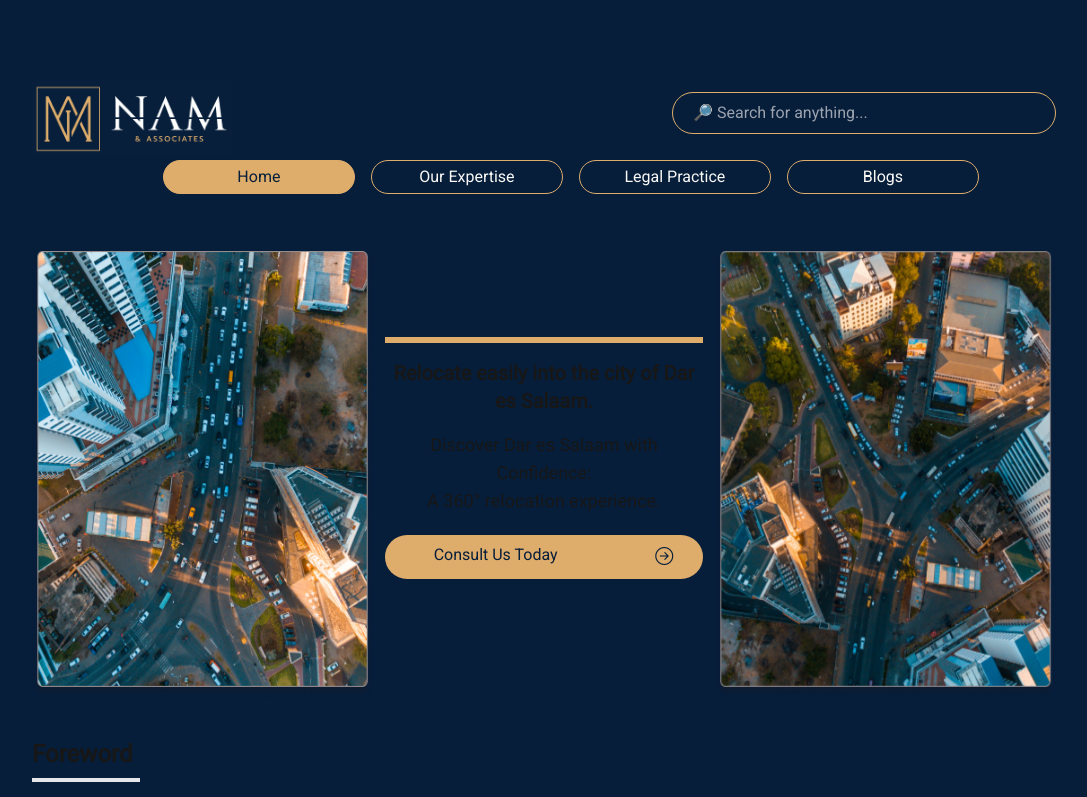
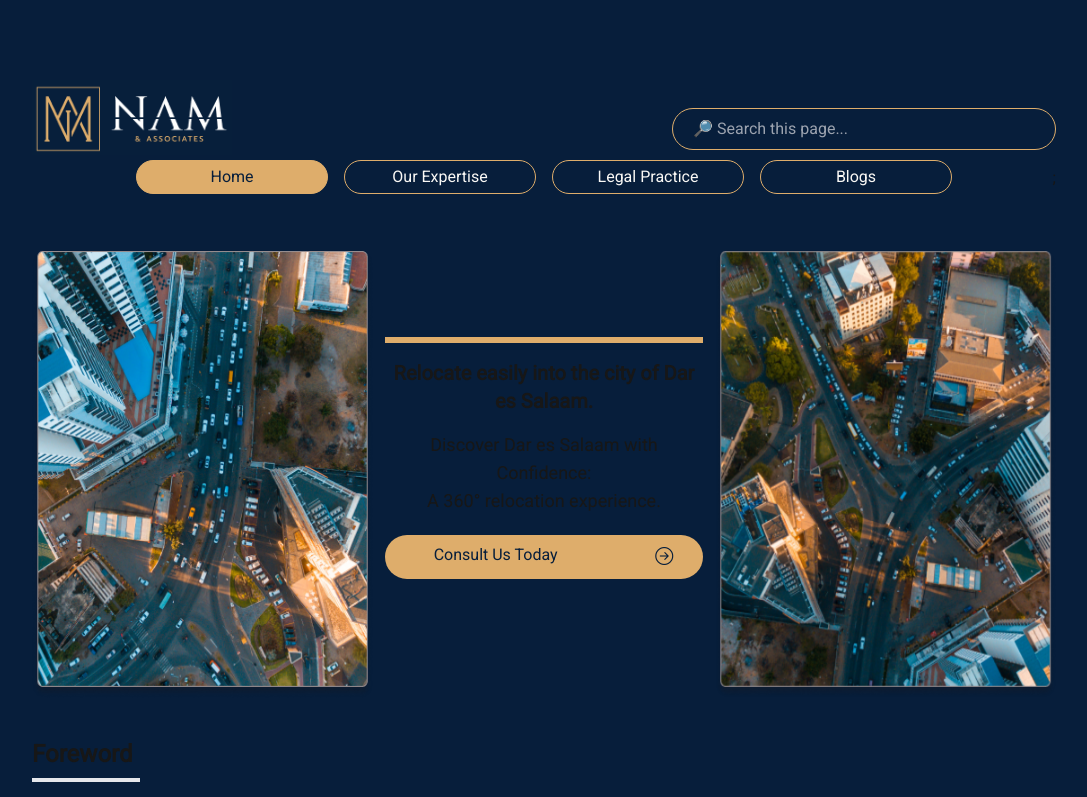
Before and after one commit to genie360s/nam-website, a Next.js app in the folder nam/: page / in a window 1280 px wide. Shown: the top 797 px of the page, without its empty margins (96-1183 px from the left). Built offline with nearby package versions, Linux system fonts and the light colour scheme; a web font is replaced by a local one.

Commit message:
add:searchbar is working now

```diff
--- a/nam/src/app/components/navBar.tsx
+++ b/nam/src/app/components/navBar.tsx
@@ -16,8 +16,7 @@ export function NavBar() {
 
   return (
     <nav className="mx-auto flex justify-between items-center w-[80vw] py-4 relative">
-      {/* Logo */}
-      <div className="text-brand-blue text-2xl font-bold">Logo</div>
+
 
       {/* Hamburger Icon */}
       <button
--- a/nam/src/app/components/searchBar.tsx
+++ b/nam/src/app/components/searchBar.tsx
@@ -1,34 +1,80 @@
-// components/SearchBar.tsx
 import React, { useState } from "react";
 
 interface SearchBarProps {
-  placeholder?: string; // Allows customizable placeholder text
-  searchHandler: (query: string) => void; // Function to handle search logic
+  placeholder?: string; // Customizable placeholder text
 }
 
-const SearchBar: React.FC<SearchBarProps> = ({ placeholder = "🔎 Search for anything...", searchHandler }) => {
-  const [query, setQuery] = useState("");
+const SearchBar: React.FC<SearchBarProps> = ({
+  placeholder = "🔎 Search this page...",
+}) => {
+  const [query, setQuery] = useState<string>("");
+  const [noResults, setNoResults] = useState<boolean>(false);
 
-  // Handle changes in the input field
+  // Reset highlights on the page
+  const resetHighlights = () => {
+    const allTextElements = document.querySelectorAll(".searchable");
+    allTextElements.forEach((element) => {
+      const content = element.textContent || "";
+      element.innerHTML = content; // Reset to original text
+    });
+  };
+
+  // Handle search functionality
+  const handleSearch = (searchQuery: string) => {
+    setQuery(searchQuery);
+
+    if (!searchQuery.trim()) {
+      setNoResults(false);
+      resetHighlights();
+      return;
+    }
+
+    const allTextElements = document.querySelectorAll(".searchable");
+    let found = false;
+
+    allTextElements.forEach((element) => {
+      const content = element.textContent || "";
+      const lowerCaseContent = content.toLowerCase();
+      const lowerCaseQuery = searchQuery.toLowerCase();
+
+      if (lowerCaseContent.includes(lowerCaseQuery)) {
+        found = true;
+        const regex = new RegExp(`(${searchQuery})`, "gi");
+        element.innerHTML = content.replace(
+          regex,
+          `<span class="bg-yellow-500">$1</span>`
+        );
+      } else {
+        element.innerHTML = content; // Remove highlights if no match
+      }
+    });
+
+    setNoResults(!found);
+  };
+
+  // Handle input changes
   const handleInputChange = (e: React.ChangeEvent<HTMLInputElement>) => {
     const input = e.target.value;
-    setQuery(input); // Update the state
-    searchHandler(input); // Trigger the search logic
+    handleSearch(input);
   };
 
   return (
-    <div >
-      {/* Magnifying glass icon */}
-
-      {/* Input field for search */}
+    <div className="flex flex-col justify-center items-center my-4">
+      {/* Search Bar */}
       <input
         type="text"
         placeholder={placeholder}
         value={query}
         onChange={handleInputChange}
-        className="rounded-full  focus:outline-none border border-brand-copper w-96 bg-transparent px-5 py-2"
+        className="rounded-full focus:outline-none border border-brand-copper w-96 bg-transparent px-5 py-2"
+      />
 
-      />
+      {/* No Results Message */}
+      {noResults && (
+        <div className="mt-4 bg-red-100 border-l-4 border-red-500 text-red-700 p-4 rounded-lg">
+          No content found matching your query.
+        </div>
+      )}
     </div>
   );
 };
--- a/nam/src/app/page.tsx
+++ b/nam/src/app/page.tsx
@@ -1,13 +1,13 @@
 "use client";
 import Image from "next/image";
 import Link from "next/link";
-import SearchBar from "./components/searchBar";
 import { NavBar } from "./components/navBar";
 import GoogleMapEmbed from "./components/googleMapEmbed";
 import { Footer } from "./components/footer";
 import { Borel } from "next/font/google";
 import ContactCard from "./components/contactCard";
 import WhyCard from "./components/whyCard";
+import SearchBar from "./components/searchBar";
 
 const borel = Borel({
   subsets: ["latin"],
@@ -18,6 +18,7 @@ const borel = Borel({
 export default function Home() {
   return (
     <div>
+
       <div className="flex justify-between mx-auto mt-20 size-16 w-[80vw]">
         <div className="h-96 flex-none">
           <Image
@@ -28,10 +29,8 @@ export default function Home() {
           />
         </div>
         <div className=" flex-auto order-last">
-          <div className="grid justify-items-end mt-3">
-            <SearchBar
-              searchHandler={(query: string) => console.log(query)}
-            ></SearchBar>
+          <div className="grid justify-items-end mt-3 mb-3">
+          <SearchBar/>;
           </div>
         </div>
       </div>
@@ -55,8 +54,9 @@ export default function Home() {
               Relocate easily into the city of Dar es Salaam.
             </div>
             <div className="mx-auto font-normal text-base xl:text-lg w-full text-center mt-4 ">
-              Discover Dar es Salaam with Confidence: <br /> A 360° relocation
-              experience.
+              <p className="searchable">Discover Dar es Salaam with Confidence: <br /> A 360° relocation
+              experience.</p>
+
             </div>
             <div className="mx-auto  flex  text-center mt-5 w-full rounded-full bg-brand-copper  text-brand-blue">
               <div className="flex-auto py-2 lg:text-base">Consult Us Today </div>
```
